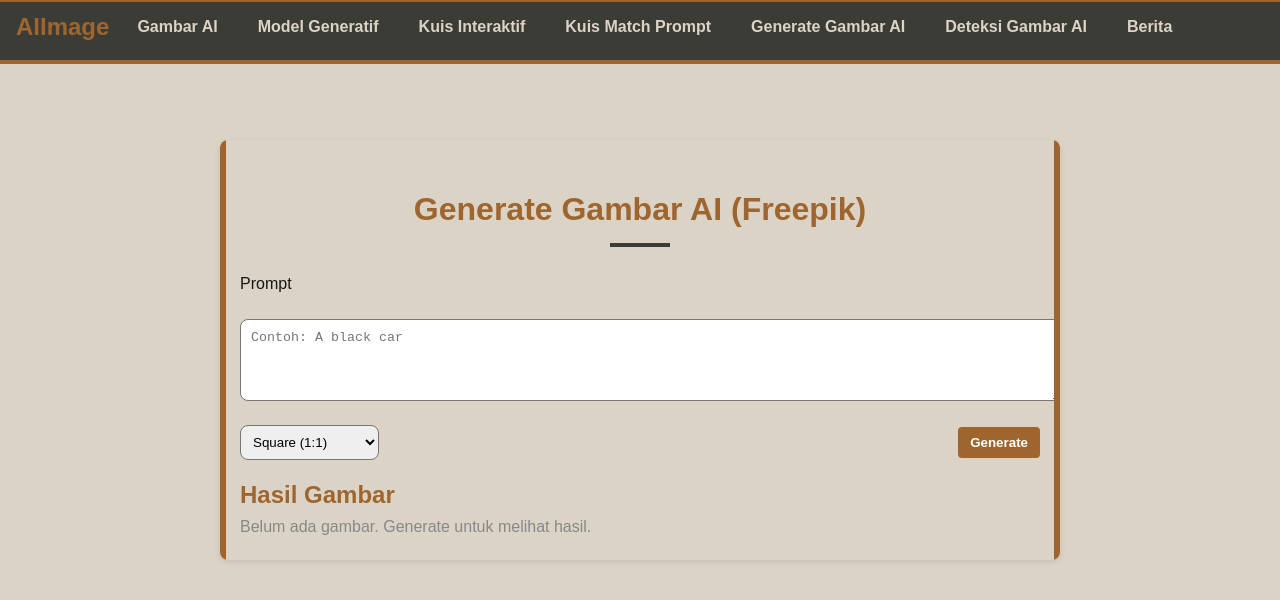
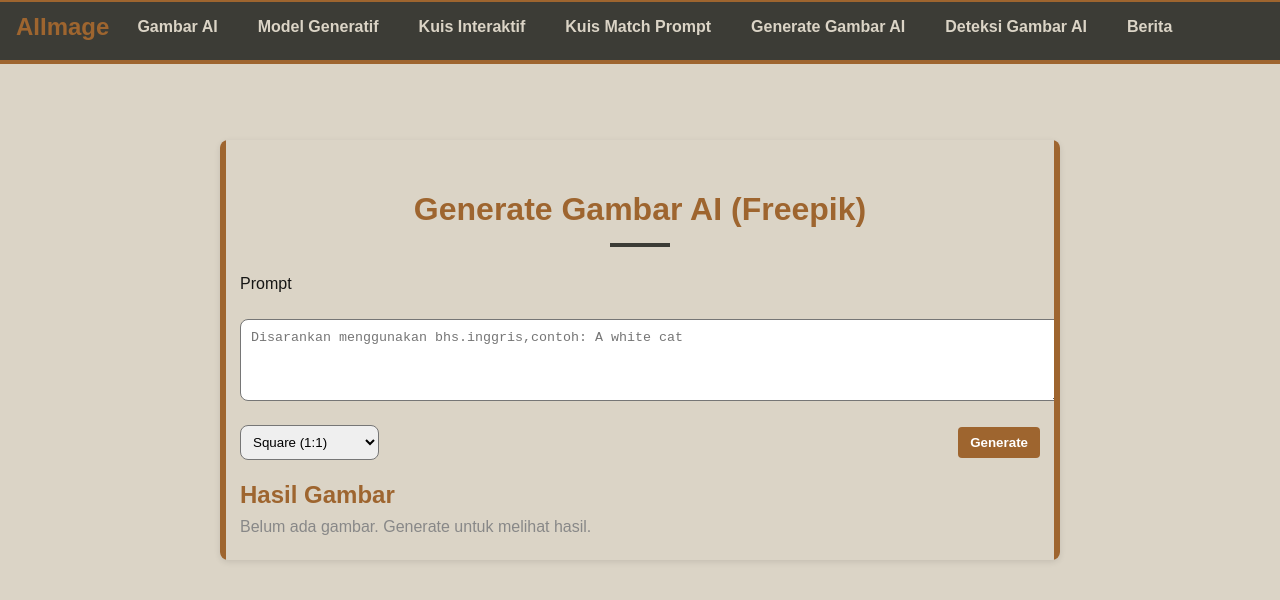
Before and after one commit to lyxner/nextjs-boilerplate, a Next.js app: page /generate in a window 1280 px wide. Shown: the top 600 px of the page. Built offline with nearby package versions, Linux system fonts and the light colour scheme.

Commit message:
keselurhan tampilan

```diff
--- a/app/generate/page.tsx
+++ b/app/generate/page.tsx
@@ -2,7 +2,7 @@
 
 import React, { useState, useRef, FormEvent, ChangeEvent } from 'react';
 
-// Jika kamu punya page.module.css, tetap bisa gunakan; inline style memastikan tombol terlihat.
+
 import styles from './page.module.css';
 
 export default function FreepikGeneratePage() {
@@ -95,7 +95,7 @@
         return;
       }
 
-      // Jika API langsung mengembalikan gambar (generated array), gunakan langsung
+      // Jika API langsung mengembalikan gambar
       const directImgs = json?.data?.generated ?? json?.generated ?? json?.images ?? null;
       if (Array.isArray(directImgs) && directImgs.length > 0) {
         setImages(directImgs);
@@ -120,7 +120,7 @@
     }
   };
 
-  // DOWNLOAD: gunakan POST supaya token panjang aman dan mudah dilihat di logs
+  // POST supaya token panjang aman dan mudah dilihat di logs
   const downloadImage = async (srcOrId: string, filename: string, index: number) => {
     setDownloadingIndex(index);
     setError('');
@@ -134,7 +134,7 @@
         method: 'POST',
         headers: {
           'Content-Type': 'application/json',
-          'x-accept-license': '1', // jika server memeriksa header ini; boleh tetap dikirim
+          'x-accept-license': '1', // server memeriksa header ini
         },
         body: JSON.stringify(body),
       });
@@ -161,7 +161,7 @@
     }
   };
 
-  // inline styles tombol (agar pasti terlihat)
+  // inline styles tombol
   const downloadBtnStyle: React.CSSProperties = {
     backgroundColor: '#b71c1c', // dark red
     color: '#fff',
@@ -187,7 +187,7 @@
         <textarea
           value={prompt}
           onChange={handlePromptChange}
-          placeholder="Contoh: A black car"
+          placeholder="Disarankan menggunakan bhs.inggris,contoh: A white cat"
           rows={4}
           style={{ width: '100%', padding: 10, borderRadius: 8 }}
         />
```
